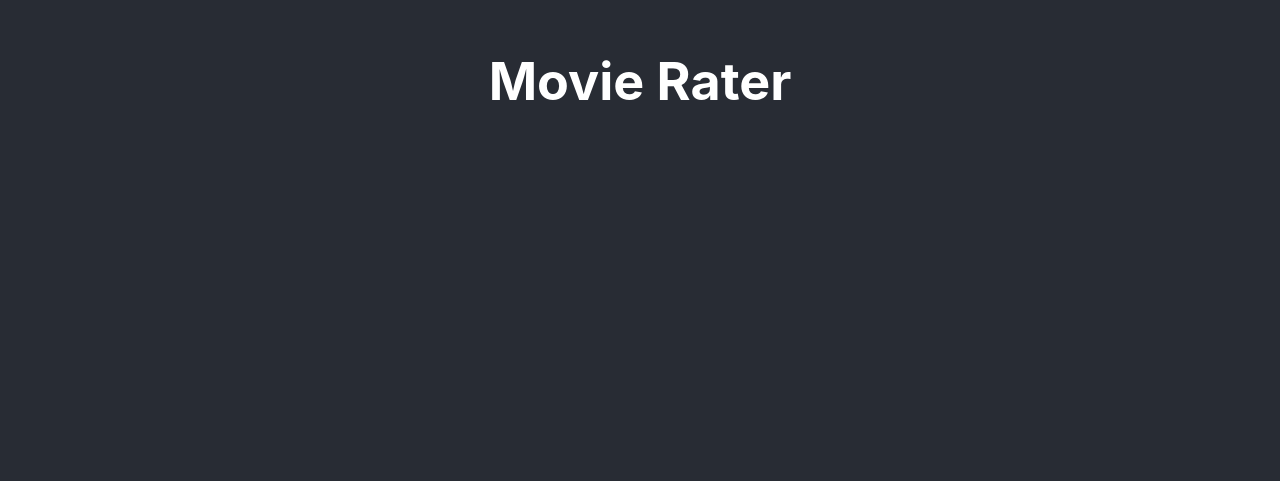
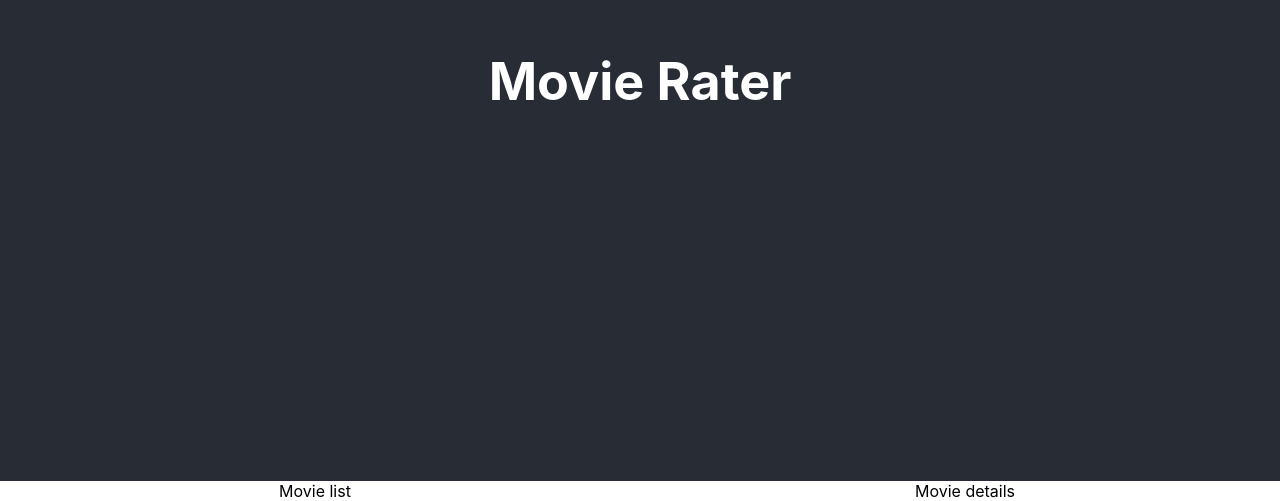
Before and after one commit to PrezBala/Project5FE, a React (Create React App) app in the folder movie-rater/: page / in a window 1280 px wide. Shown: the part 319-820 px from the top of the page. Built offline with nearby package versions, Linux system fonts and the light colour scheme.

Commit message:
adjust app.js file to include table for movie list and movie details

```diff
--- a/movie-rater/src/App.css
+++ b/movie-rater/src/App.css
@@ -12,3 +12,9 @@
   font-size: calc(10px + 2vmin);
   color: white;
 }
+
+.layout{
+  display: grid;
+  grid-template-columns: 1fr 1fr;
+  grid-gap: 20px;
+}
--- a/movie-rater/src/App.js
+++ b/movie-rater/src/App.js
@@ -4,8 +4,12 @@ function App() {
   return (
     <div className="App">
       <header className="App-header">
-      <h1>Movie Rater</h1>
+        <h1>Movie Rater</h1>
       </header>
+      <div className="layout">
+        <div>Movie list</div>
+        <div>Movie details</div>
+      </div>
     </div>
   );
 }
```
